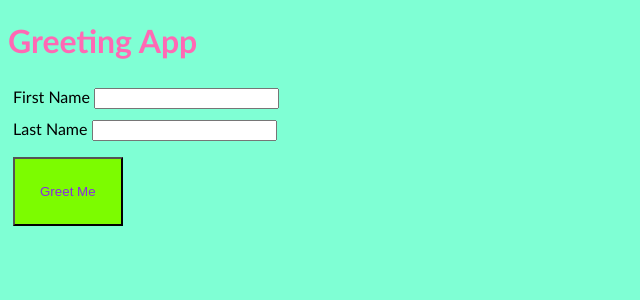
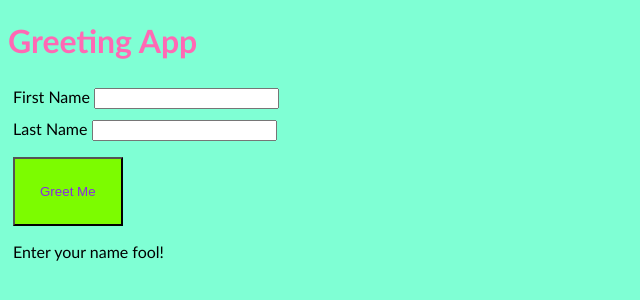
Before and after one commit to bpkotowski/bcp-4-2019, a plain HTML site: page index.html in a window 1280 px wide. Shown: the whole page, without its empty margins (0-640 px from the left). Drawn offline with Linux system fonts and the light colour scheme.

Commit message:
added greeting

```diff
--- a/index.html
+++ b/index.html
@@ -21,6 +21,8 @@
 
 </p>
 
+<p>Enter your name fool!</p>
+
 </label>
 </body>
 </html>
```
